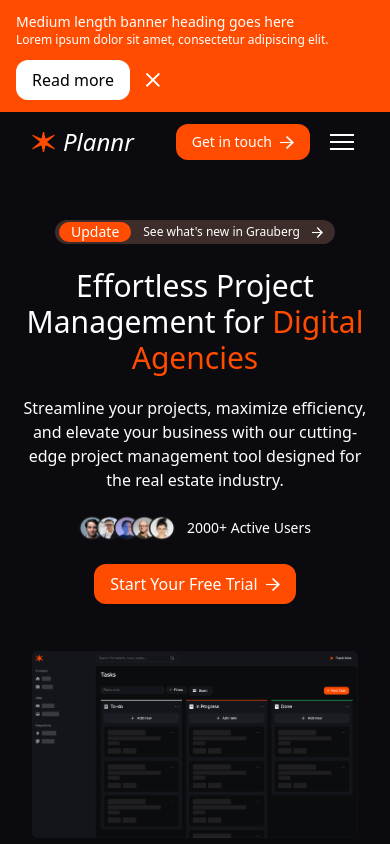
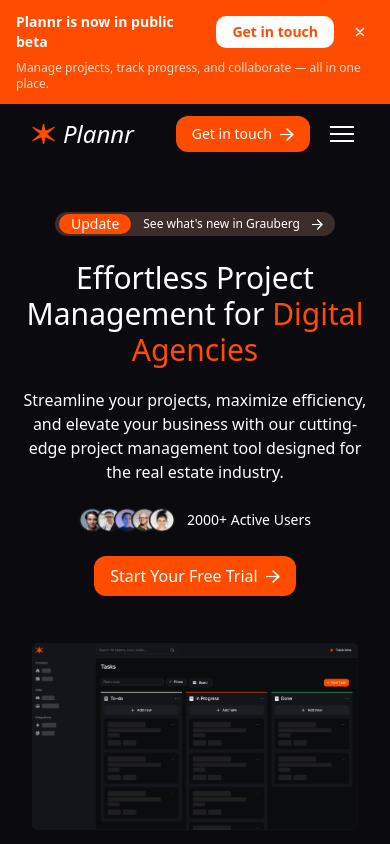
Before and after one commit to minibot47/Plannr, a Next.js app: page / in a window 390 px wide. Shown: the top 844 px of the page. Built offline with nearby package versions, Linux system fonts and the light colour scheme.

Commit message:
Refactor Banner component: update layout and styling for improved visibility and user engagement, enhance mobile responsiveness, and replace text with promotional content

```diff
--- a/app/components/banner.tsx
+++ b/app/components/banner.tsx
@@ -5,25 +5,47 @@
 export default function Banner() {
     const [isVisible, setIsVisible] = useState(true);
 
-    if (!isVisible) {
-        return null;
-    }
+    if (!isVisible) return null;
 
-    return(
-        <div className="w-full min-h-[10%] bg-[#FF4C00] text-white flex flex-wrap items-center justify-between gap-3 px-8 max-md:px-4 py-3 max-w-[1440px] m-auto">
-            <div className="min-w-0">
-                <h3 className="max-md:text-sm">Medium length banner heading goes here</h3>
-                <h4 className="text-sm max-md:text-xs">Lorem ipsum dolor sit amet, consectetur adipiscing elit.</h4>
+    return (
+        <div className="w-full bg-[#FF4C00] text-white max-w-[1440px] m-auto">
+            <div className="flex items-center justify-between gap-3 px-8 max-md:px-4 py-3">
+                {/* Text */}
+                <div className="min-w-0 flex-1">
+                    <h3 className="font-semibold max-md:text-sm leading-snug">
+                        Plannr is now in public beta
+                    </h3>
+                    <h4 className="text-sm max-md:text-xs text-white/80 mt-0.5 max-md:hidden">
+                        Manage projects, track progress, and collaborate with your team, all in one place.
+                    </h4>
+                </div>
+
+                {/* Actions */}
+                <div className="flex gap-3 items-center shrink-0">
+                    <a
+                        href="https://www.linkedin.com/in/toludairo/"
+                        target="_blank"
+                        rel="noopener noreferrer"
+                        className="px-4 py-1.5 bg-white text-[#FF4C00] text-sm font-semibold rounded-[10px] hover:bg-orange-50 transition-colors whitespace-nowrap"
+                    >
+                        Get in touch
+                    </a>
+                    <button
+                        onClick={() => setIsVisible(false)}
+                        aria-label="Dismiss banner"
+                        className="w-7 h-7 flex items-center justify-center rounded-full hover:bg-white/20 transition-colors"
+                    >
+                        <svg viewBox="0 0 24 24" fill="none" stroke="currentColor" strokeWidth="2.5" strokeLinecap="round" className="w-3.5 h-3.5">
+                            <path d="M18 6L6 18M6 6l12 12" />
+                        </svg>
+                    </button>
+                </div>
             </div>
-            <div className="flex gap-4 items-center shrink-0">
-                <button className="px-4 py-2 bg-white text-black rounded-[12px]">Read more</button>
-                <img
-                    src="/images/cancel.png"
-                    alt="cancel button"
-                    className="w-[14px] h-[14px] cursor-pointer"
-                    onClick={() => setIsVisible(false)}
-                />
-            </div>
+
+            {/* Mobile-only subtext row */}
+            <p className="hidden max-md:block text-xs text-white/80 px-4 pb-3 -mt-1">
+                Manage projects, track progress, and collaborate — all in one place.
+            </p>
         </div>
-    )
+    );
 }
```
